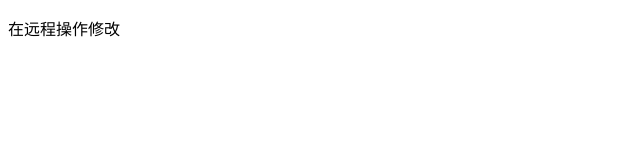
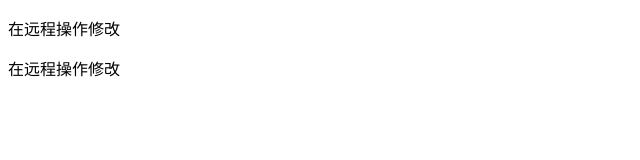
Before and after one commit to lyric-lyric/a_12, a plain HTML site: page index.html in a window 1280 px wide. Shown: the whole page, without its empty margins (0-640 px from the left). Drawn offline with Linux system fonts and the light colour scheme.

Commit message:
06最后修改

```diff
--- a/index.html
+++ b/index.html
@@ -7,5 +7,6 @@
 </head>
 <body>
   <p> 在远程操作修改</p>
+  <p> 在远程操作修改</p>
 </body>
 </html>
```
